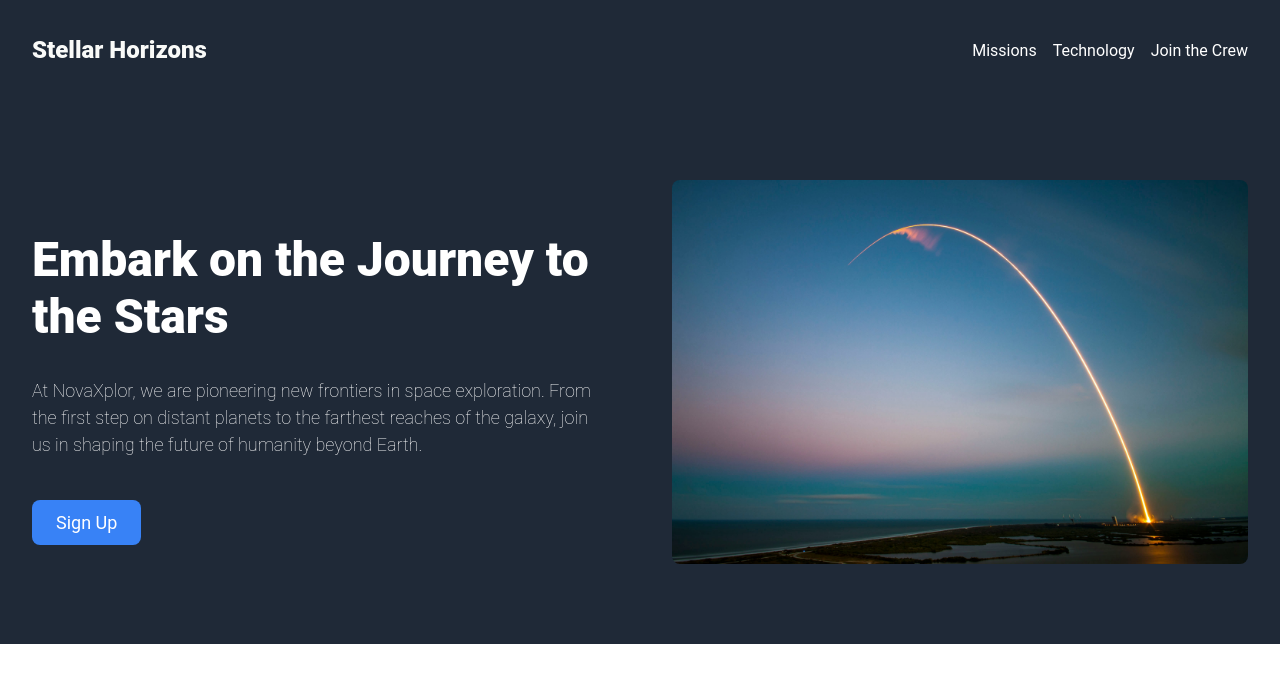
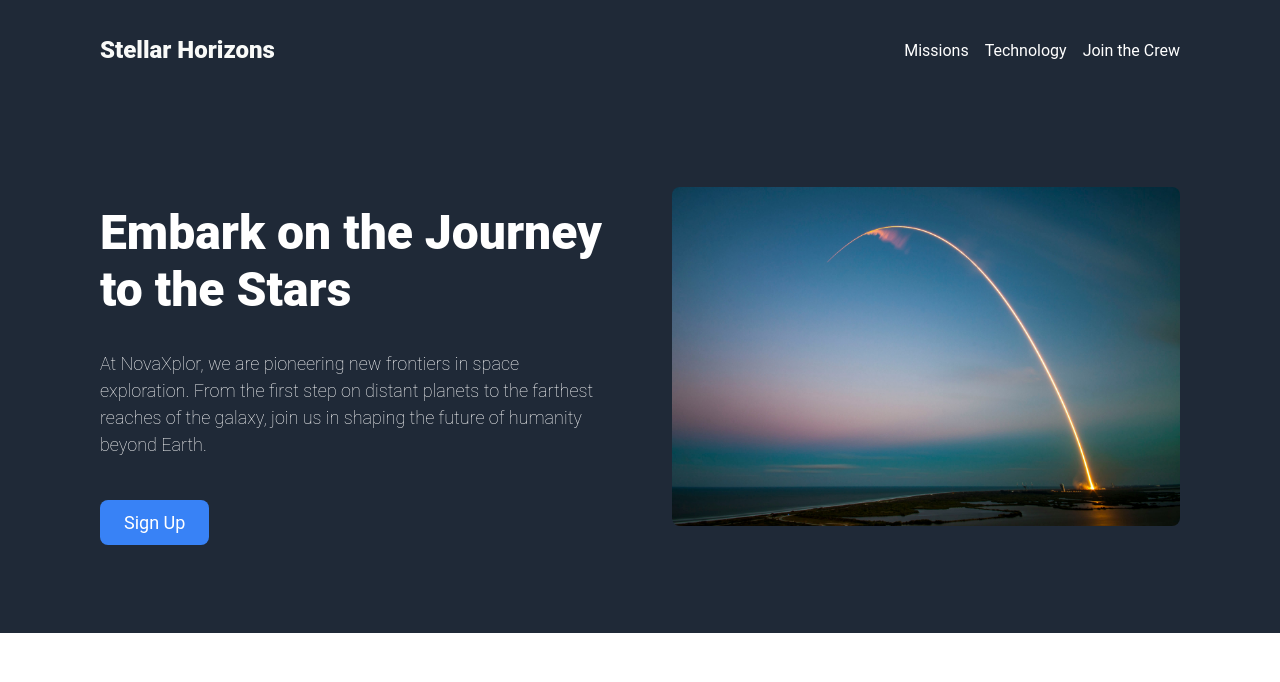
Before and after one commit to iamhugofelix/landing-page-exercise, a plain HTML site: page index.html in a window 1280 px wide. Drawn offline with Linux system fonts and the light colour scheme.

Commit message:
Added a max-width to the hero section 📏

```diff
--- a/index.html
+++ b/index.html
@@ -7,6 +7,8 @@
     <link rel="stylesheet" href="./style.css">
 </head>
 <body>
+
+    <div class="hero-wrapper">
         <div class="header">
             <p class="logo">Stellar Horizons</p>
             <ul class="header-links">
@@ -15,7 +17,6 @@
                 <li>Join the Crew</li>
             </ul>
         </div>
-
         <div class="hero">
             <div class="hero-content">
                 <div class="hero-text">
@@ -32,7 +33,7 @@
             <div class="hero-image">
                 <img src="./images/rocket.jpg" alt="Rocket ship leaving hearth" >
             </div>
-
+        </div>
     </div>
 
 
--- a/style.css
+++ b/style.css
@@ -20,15 +20,16 @@ p {
 
 /* Header & Hero */
 
-.hero, .header {
+.hero-wrapper {
+    background-color: #1f2937;
     padding: 8px 32px;
-    background-color: #1f2937;
 }
 
-.header {
+.hero, .header {
     display: flex;
+    max-width: 1080px;
+    margin: 0 auto;
     justify-content: space-between;
-    align-items: center;
 }
 
 .logo {
@@ -49,19 +50,21 @@ p {
 
 .hero {
     display: flex;
-    justify-content: center;
     align-items: center;
     gap: 64px;
-    padding: 80px 32px;
+    padding: 80px 0px;
 }
 
-.hero-image,
 .hero-content {
     color: #fff;
     flex: 1;
     display: flex;
     flex-direction: column;
     gap: 24px;
+}
+
+.hero-image {
+    flex: 1;
 }
 
 .hero-image img {
```
Lines whose indentation alone changed are shown as unchanged.
